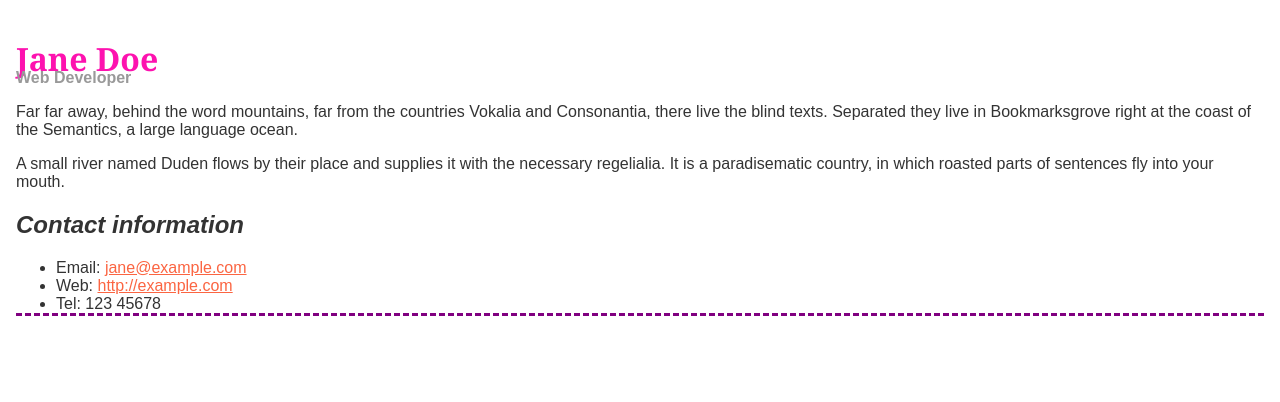
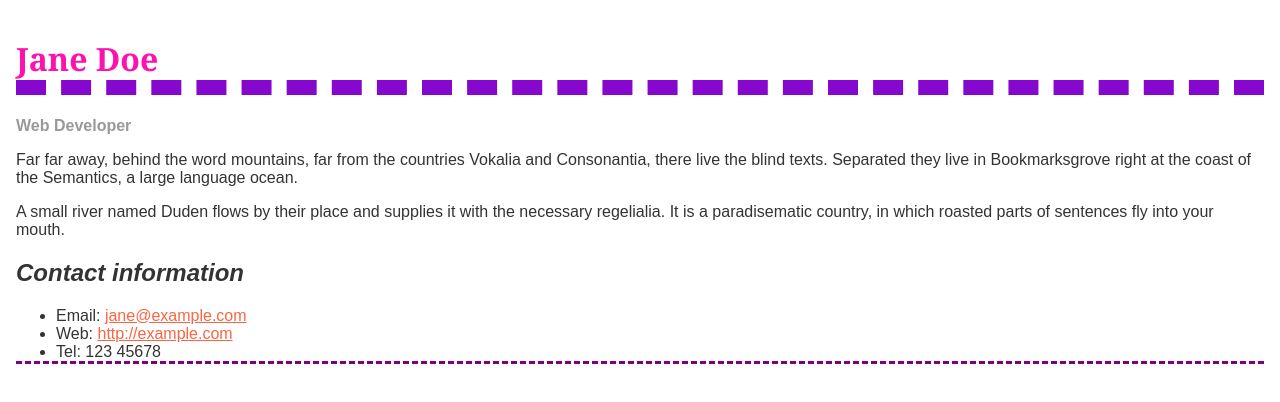
Before and after one commit to 5418047yuyukainoue/webp_pra4, a plain HTML site: page index.html in a window 1280 px wide. Drawn offline with Linux system fonts and the light colour scheme.

Commit message:
Add files via upload

```diff
--- a/index.html
+++ b/index.html
@@ -17,11 +17,7 @@
         color: #fd12af;
         font-size: 2em;
         font-family: Georgia, 'Times New Roman', Times, serif;
-        /* border-bottom: 15px dashed #8608cf;*/
-        border-radius: 5px;
-        content: "";
-    display: block;
-    height: 10px;
+        border-bottom: 15px dashed #8608cf;
       }
 
       h2 {
```
